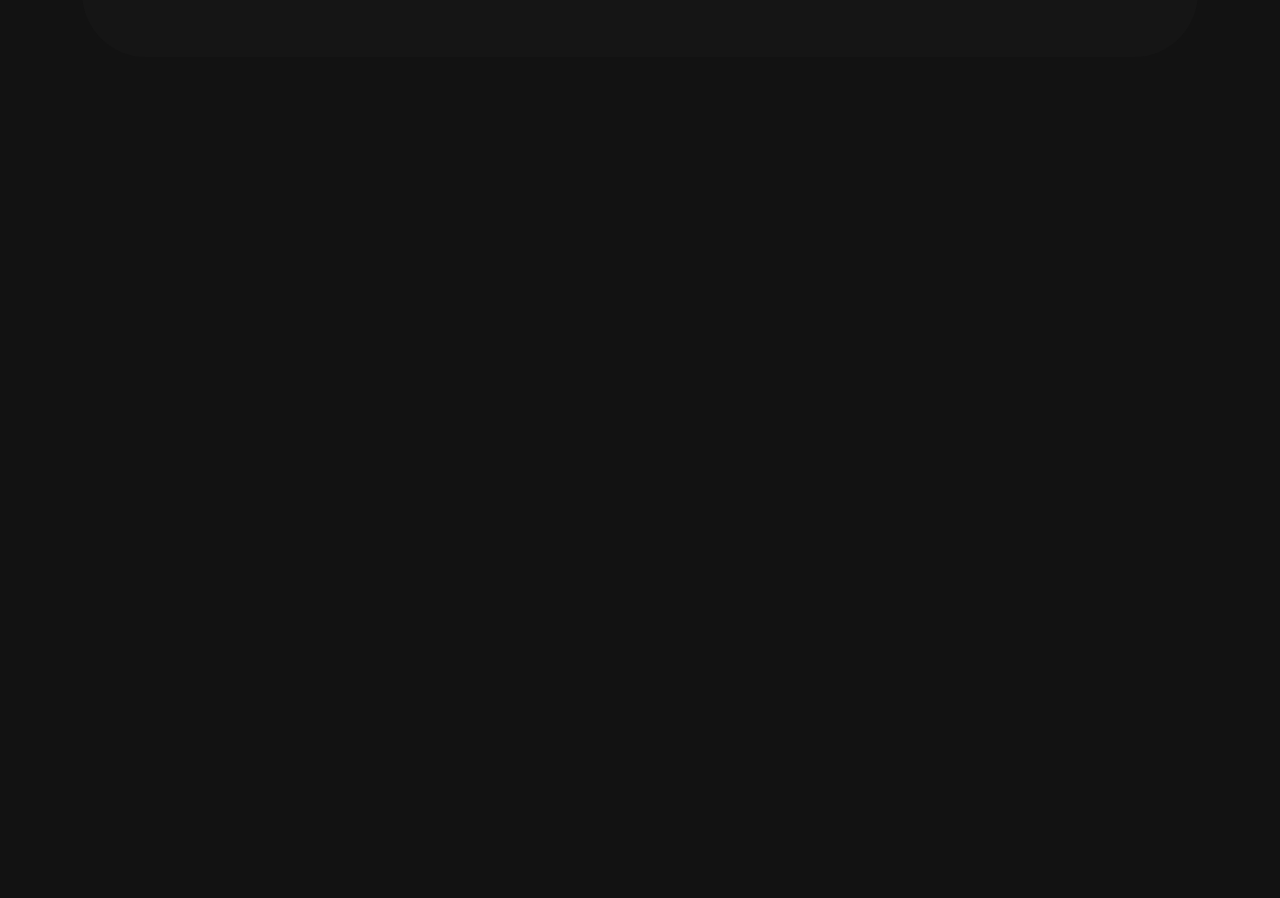
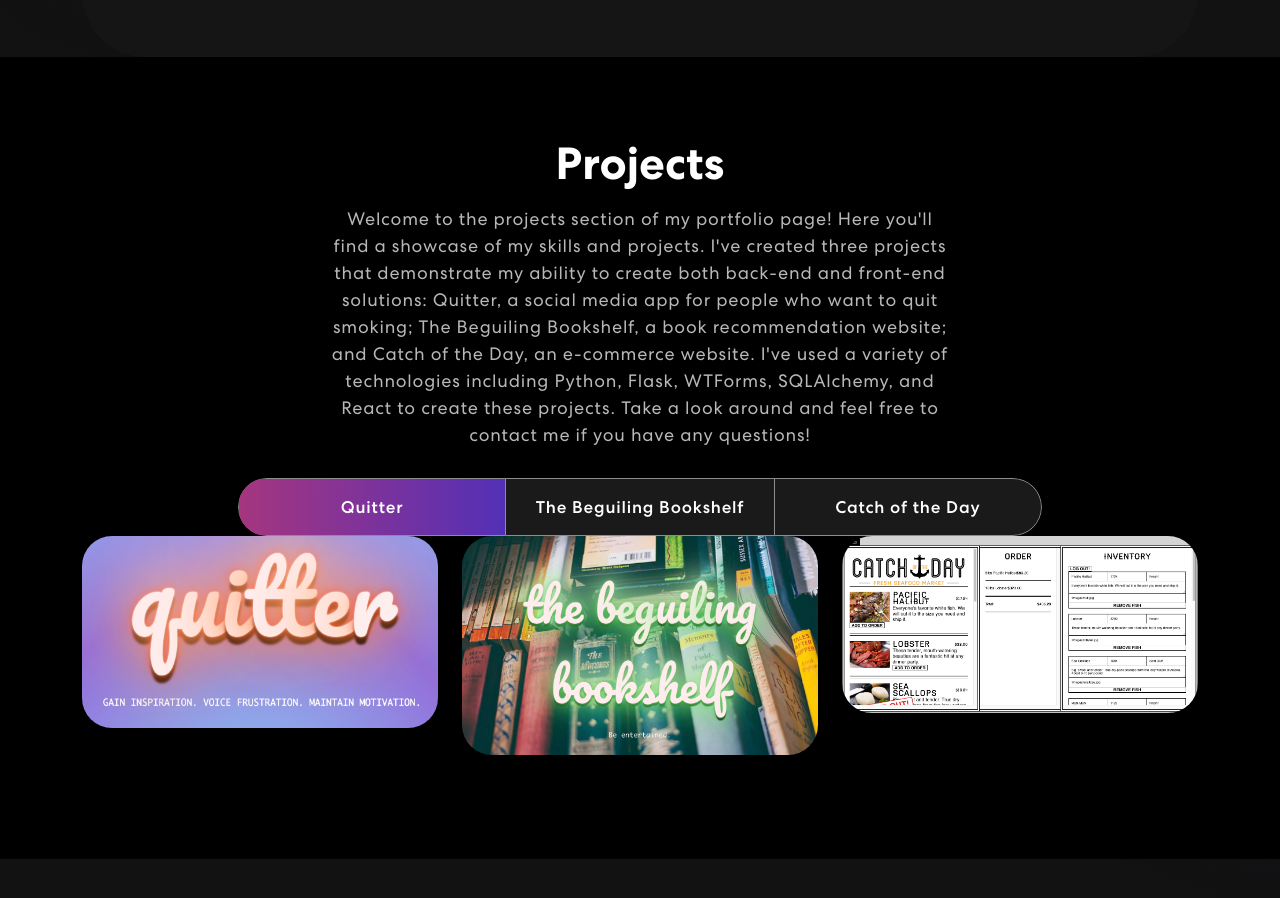
Before and after one commit to alexa-whitney/alexa-portfolio, a React (Create React App) app: page / in a window 1280 px wide. Shown: the part 1180-2078 px from the top of the page. Before the commit the page ends 1237 px from the top, so only its background shows below. Built offline with nearby package versions, Linux system fonts and the light colour scheme.

Commit message:
Created and styles Projects section

```diff
--- a/src/App.css
+++ b/src/App.css
@@ -347,3 +347,130 @@ nav.navbar .navbar-toggler[aria-expanded="true"] .navbar-toggler-icon {
   width: 40%;
   z-index: -4;
 }
+
+/************ Projects CSS ************/
+
+.project {
+  padding: 80px 0;
+  position: relative;
+  background-color: black;
+}
+.project h2 {
+	font-size: 45px;
+	font-weight: 700;
+  text-align: center;
+}
+.project p {
+  color: #B8B8B8;
+  font-size: 18px;
+  letter-spacing: 0.8px;
+  line-height: 1.5em;
+  margin: 14px auto 30px auto;
+  text-align: center;
+  width: 56%;
+}
+.project .nav.nav-pills {
+  width: 72%;
+  margin: 0 auto;
+  border-radius: 50px;
+  background-color: rgb(255 255 255 / 10%);
+  overflow: hidden;
+}
+.project .nav.nav-pills .nav-item {
+  width: 33.33333%;
+}
+.project .nav.nav-pills .nav-link {
+  background-color: transparent;
+  border-radius: 0;
+  padding: 17px 0;
+  color: #fff;
+  width: 100%;
+  font-size: 17px;
+  letter-spacing: 0.8px;
+  font-weight: 500;
+  position: relative;
+  transition: 0.3s ease-in-out;
+  text-align: center;
+  z-index: 0;
+}
+.project .nav.nav-pills .nav-link::before {
+    content: "";
+    position: absolute;
+    width: 0;
+    height: 100%;
+    background: linear-gradient(90.21deg, #AA367C -5.91%, #4A2FBD 111.58%);
+    top: 0;
+    left: 0;
+    z-index: -1;
+    transition: 0.3s ease-in-out;
+}
+.project .nav.nav-pills .nav-link.active::before {
+    width: 100% !important;
+}
+.project .nav.nav-pills .nav-link.active {
+    border: 1px solid rgba(255, 255, 255, 1);
+}
+.nav-link#projects-tabs-tab-first {
+  border: 1px solid rgba(255, 255, 255, 0.5);
+  border-radius: 55px 0px 0px 55px;
+}
+.nav-link#projects-tabs-tab-second {
+  border-top: 1px solid rgba(255, 255, 255, 0.5);
+  border-bottom: 1px solid rgba(255, 255, 255, 0.5);
+}
+.nav-link#projects-tabs-tab-third {
+  border: 1px solid rgba(255, 255, 255, 0.5);
+  border-radius: 0 55px 55px 0;
+}
+.proj-imgbx {
+  position: relative;
+  border-radius: 30px;
+  overflow: hidden;
+  margin-bottom: 24px;
+}
+.proj-imgbx::before {
+  content: "";
+  background: linear-gradient(90.21deg, #AA367C -5.91%, #4A2FBD 111.58%);
+  opacity: 0.85;
+  position: absolute;
+  width: 100%;
+  height: 0;
+  transition: 0.4s ease-in-out;
+}
+.proj-imgbx:hover::before {
+  height: 100%;
+}
+.proj-txtx {
+  position: absolute;
+  text-align: center;
+  top: 65%;
+  left: 50%;
+  transform: translate(-50%, -50%);
+  transition: 0.5s ease-in-out;
+  opacity: 0;
+  width: 100%;
+}
+.proj-imgbx:hover .proj-txtx {
+  top: 50%;
+  opacity: 1;
+}
+.proj-txtx h4 {
+  font-size: 30px;
+  font-weight: 700;
+  letter-spacing: 0.8px;
+  line-height: 1.1em;
+}
+.proj-txtx span {
+  font-style: italic;
+  font-weight: 400;
+  font-size: 15px;
+  letter-spacing: 0.8px;
+}
+.background-image-right {
+  top: 20%;
+  position: absolute;
+  bottom: 0;
+  width: 35%;
+  right: 0;
+  z-index: -4;
+}
--- a/src/App.js
+++ b/src/App.js
@@ -12,6 +12,7 @@ function App() {
       <MyNavBar />
       <Banner />
       <Skills />
+      <Projects />
     </div>
   );
 }
--- /dev/null
+++ b/src/components/ProjectCard.js
@@ -0,0 +1,15 @@
+import { Col } from "react-bootstrap";
+
+export const ProjectCard = ({ title, description, imgUrl }) => {
+  return (
+    <Col sm={6} md={4}>
+      <div className="proj-imgbx">
+        <img src={imgUrl} alt="Image" />
+        <div className="proj-txtx">
+          <h4>{title}</h4>
+          <span>{description}</span>
+        </div>
+      </div>
+    </Col>
+  )
+}
--- a/src/components/Projects.js
+++ b/src/components/Projects.js
@@ -1,26 +1,28 @@
-import { Container, Row, Col } from "react-bootstrap";
+import { Container, Row, Col, Nav, Tab } from "react-bootstrap";
+import { ProjectCard } from "./ProjectCard";
 import quitter from "../assets/images/quitter.png";
 import bookshelf from "../assets/images/bookshelf.png";
 import catchoftheday from "../assets/images/catchoftheday.png";
+import colorSharp2 from "../assets/images/color-sharp2.png";
 
 export const Projects = () => {
-
   const projects = [
     {
       title: "Quitter",
       description: "A social media app for people who want to quit smoking.",
-      imgUrl: {quitter},
+      imgUrl: quitter,
     },
     {
       title: "The Beguiling Bookshelf",
-      description: "A book recommendation website with books from my very own library.",
-      imgUrl: {bookshelf},
+      description:
+        "A book recommendation website with books from my very own library.",
+      imgUrl: bookshelf,
     },
     {
       title: "Catch of the Day",
       description: "An e-commerce site for a seafood market.",
-      imgUrl: {catchoftheday},
-    }
+      imgUrl: catchoftheday,
+    },
   ];
 
   return (
@@ -29,9 +31,54 @@ export const Projects = () => {
         <Row>
           <Col>
             <h2>Projects</h2>
+            <p>
+              Welcome to the projects section of my portfolio page! Here you'll
+              find a showcase of my skills and projects. I've created three
+              projects that demonstrate my ability to create both back-end and
+              front-end solutions: Quitter, a social media app for people who
+              want to quit smoking; The Beguiling Bookshelf, a book
+              recommendation website; and Catch of the Day, an e-commerce
+              website. I've used a variety of technologies including Python,
+              Flask, WTForms, SQLAlchemy, and React to create these projects.
+              Take a look around and feel free to contact me if you have any
+              questions!
+            </p>
+            <Tab.Container id="projects-tabs" defaultActiveKey="first">
+              <Nav variant="pills" defaultActiveKey="/home">
+                <Nav.Item>
+                  <Nav.Link eventKey="first">Quitter</Nav.Link>
+                </Nav.Item>
+                <Nav.Item>
+                  <Nav.Link eventKey="second">The Beguiling Bookshelf</Nav.Link>
+                </Nav.Item>
+                <Nav.Item>
+                  <Nav.Link eventKey="third">Catch of the Day</Nav.Link>
+                </Nav.Item>
+              </Nav>
+              <Tab.Content>
+                <Tab.Pane eventKey="first">
+                  <Row>
+                    {
+                      projects.map((project, index) => {
+                        return (
+                          <ProjectCard
+                            key={index}
+                            {...project}
+                          />
+                        )
+                      })
+                    }
+                  </Row>
+
+                </Tab.Pane>
+                <Tab.Pane eventKey="second">Lorem Ipsum</Tab.Pane>
+                <Tab.Pane eventKey="third">Lorem Ipsum</Tab.Pane>
+              </Tab.Content>
+            </Tab.Container>
           </Col>
         </Row>
       </Container>
+      <img className="background-image-right" src={colorSharp2}></img>
     </section>
-  )
+  );
 };
```
